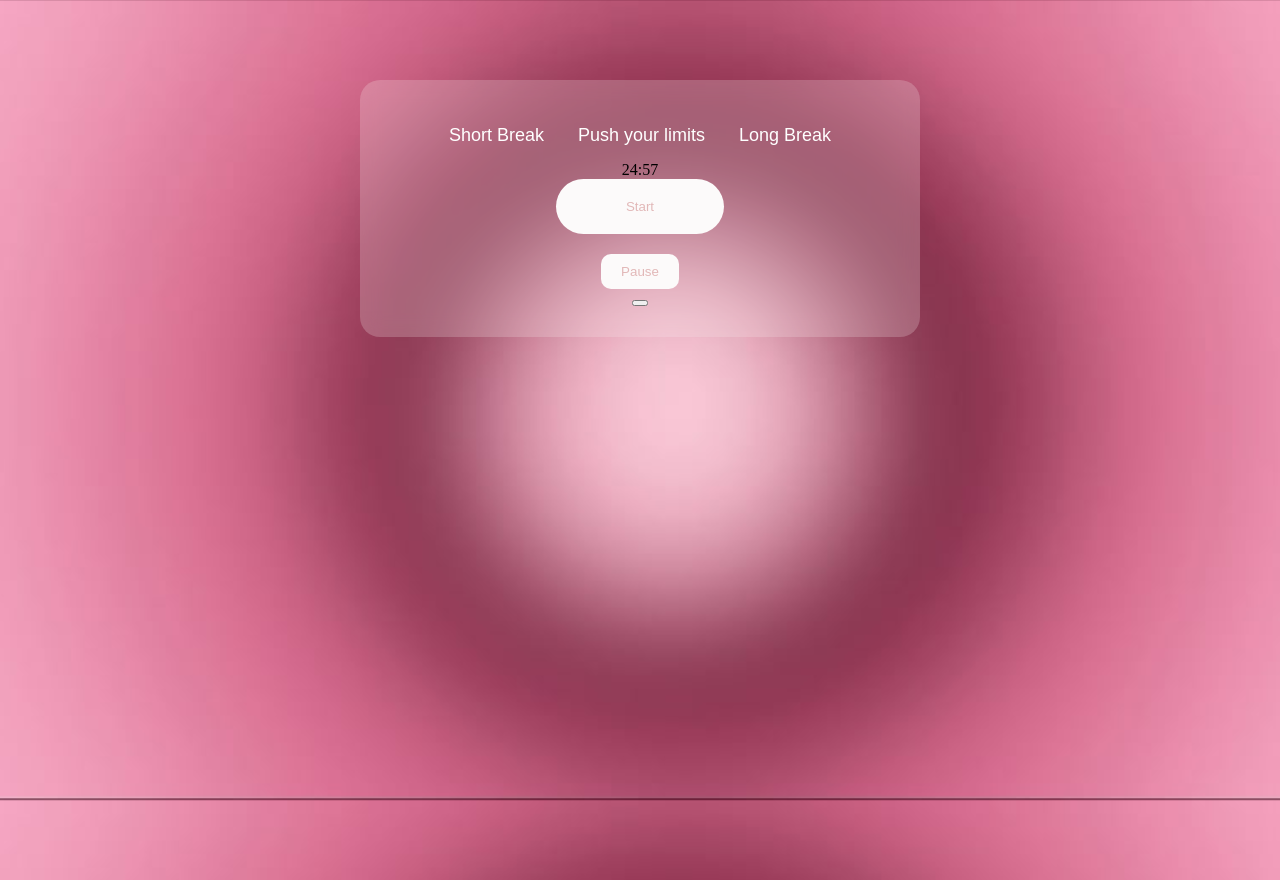
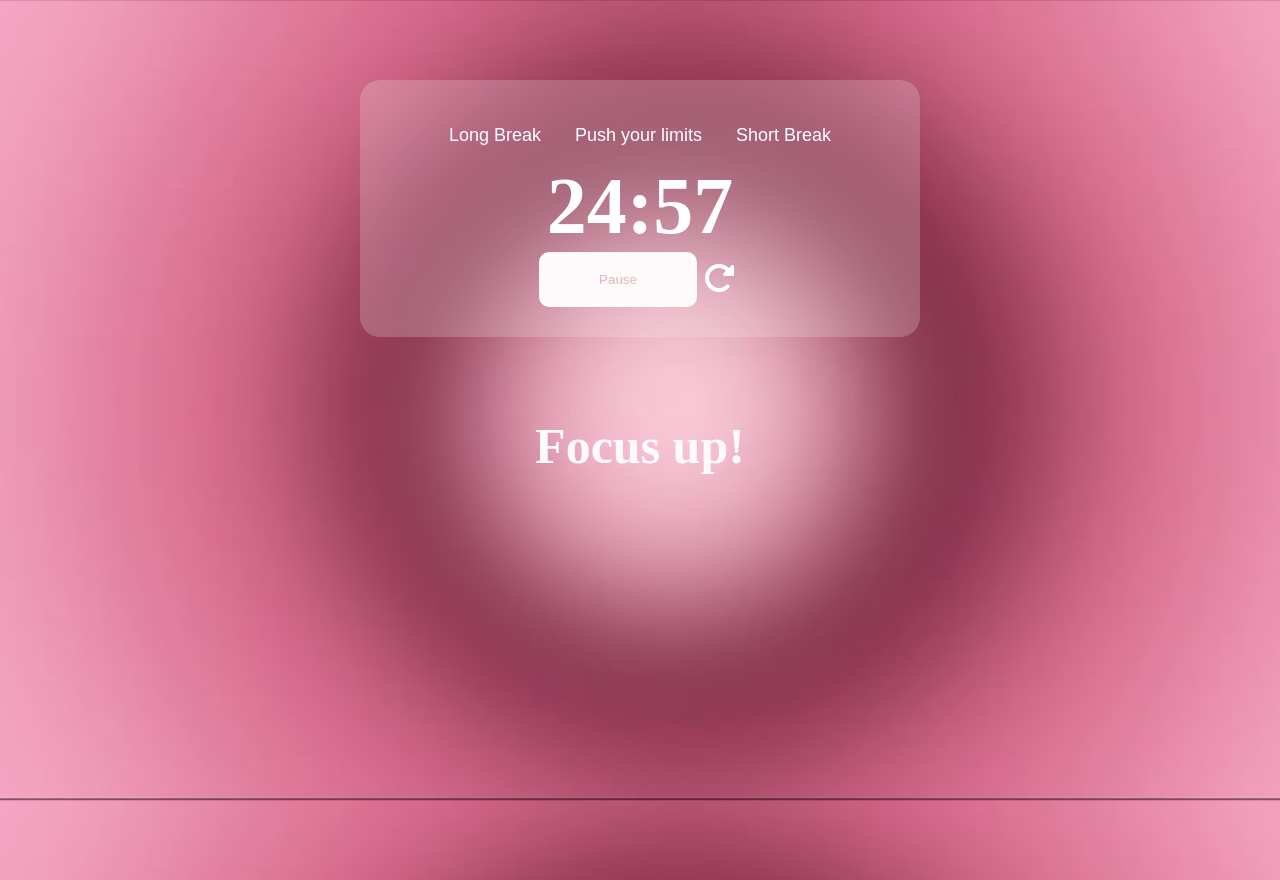
Before and after one commit to saidamst2003/Application--dE-productivit-, a plain HTML site: page index.html in a window 1280 px wide. Both pictures are taken after a click on the button "Start". Drawn offline with Linux system fonts and the light colour scheme.

Commit message:
creation partie timer-card en js et html

```diff
--- a/STYLE.css
+++ b/STYLE.css
@@ -21,15 +21,12 @@ body {
     backdrop-filter: blur(10px);
   }
 
-  .timer {
-    margin: 20px;
-    font-size: 3rem;
-    font-weight:bolder;
-    color: #fff;
-  }
-
   .btn{
-    font-size: 18px; padding: 15px; background-color:transparent; color:#fff;border-radius: 20px; border: none;
+    font-size: 18px;
+    padding: 15px;
+    background-color:transparent;
+    color:#fff;border-radius: 20px;
+    border: none;
   }
 
   .btn:hover {
@@ -38,3 +35,48 @@ body {
     color: #E2B8B8;
 
   }
+
+  #time {
+    text-align: center;
+    color: #ffffff;
+    font-size: 5em;
+    font-weight: 600;
+  }
+
+  #btn-start,
+  #btn-pause {
+    padding: 1em 2em;
+    border-radius: 0.5em;
+    cursor: pointer;
+    background-color: #ffffff;
+  }
+  #btn-reset {
+    background-color: transparent;
+    border: none;
+    outline: none;
+    color: #ffffff;
+    font-size: 2em;
+  }
+  .hide {
+    display: none;
+  }
+  .show {
+    display: block;
+  }
+  .btn-container {
+    border: none;
+    outline: none;
+    cursor: pointer;
+    display: inline-flex;
+    justify-content: center;
+  }
+  .time-btn-container {
+    display: flex;
+    flex-direction: column;
+
+  }
+  .time-btn-container .btn-container .btn-pause,.btn-reset {
+    display: grid;
+    flex-direction: column;
+
+  }
--- a/index.html
+++ b/index.html
@@ -4,31 +4,31 @@
     <meta charset="UTF-8">
     <meta name="viewport" content="width=device-width, initial-scale=1.0">
     <link rel="stylesheet" href="STYLE.css">
-    <title>Document</title>
+    <title>Pomodoro Timer</title>
+    <link rel="stylesheet"href="https://cdnjs.cloudflare.com/ajax/libs/font-awesome/6.4.0/css/all.min.css"/>
 </head>
 <body>
 
  <div class="timer-card d-flex flex-column justify-content-between " >
      <div class="container">
         <div class="section-container">
-              <button id="focus" class="btn btn-timer btn-focus">Short Break</button>
-              <button id="shortbreak" class="btn btn-shortbreak">Push your limits</button>
-              <button id="longbreak" class="btn btn-longbreak">Long Break</button>
+            <button  id="longbreak" class="btn btn-longbreak"> Long Break</button>
+              <button id="focus" class="btn btn-timer btn-focus">Push your limits</button>
+            <button id="shortbreak" class="btn btn-shortbreak">Short Break</button>
         </div>
      <div class="time-btn-container">
          <span id="time"></span>
            <div class="btn-container">
-                 <button id="btn-start" class="show"  style="margin-top: auto; background-color:#fcfafa; color: #E2B8B8;border-radius: 30px; padding: 20px 70px; border: none;">Start</button>
-                  </div>
-                   <button id="btn-pause" class="hide"  style="margin-top: auto; background-color:#fcfafa; color: #E2B8B8;border-radius: 10px; margin-top: 20px; padding: 10px 20px; border: none;">Pause</button>
-                 </div>
+              <button id="btn-start" class="show"  style="margin-top: auto; background-color:#fcfafa; color: #E2B8B8;border-radius: 10px; padding: 20px 60px; border: none;">Start</button>
+                <button id="btn-pause" class="hide" style="margin-top: auto; background-color:#fcfafa; color: #E2B8B8;border-radius: 10px; padding: 20px 60px; border: none;">Pause</button>
               <button id="btn-reset" class="hide">
                   <i class="fa-solid fa-rotate-right"></i>
               </button>
-
-
            </div>
      </div>
+    </div>
+ </div>
+ <h1 style="color: #fcfafa; text-align: center; font-size: 50px;">Focus up!</h1>
  <script src="index.js"></script>
 </body>
 </html>
```
Lines whose indentation alone changed are shown as unchanged.
